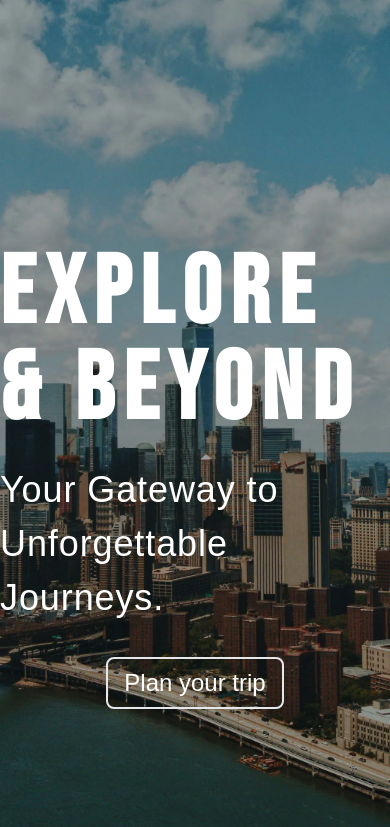
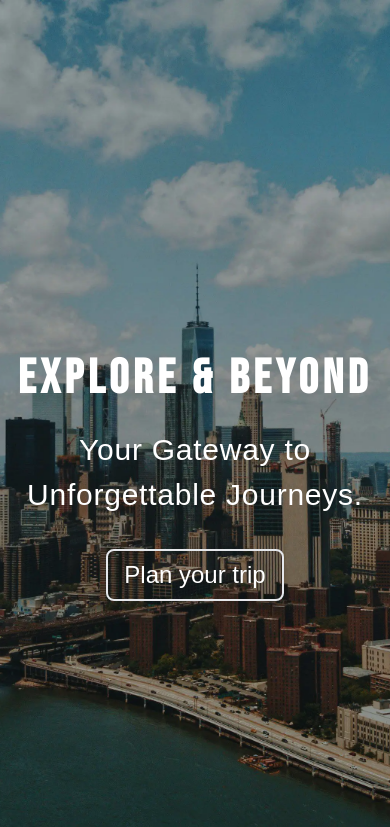
Before and after one commit to hwncito/beyond-agency, a Next.js app: page / in a window 390 px wide. Shown: the top 827 px of the page. Built offline with nearby package versions, Linux system fonts and the light colour scheme.

Commit message:
hero section is now responsive

```diff
--- a/src/components/hero/Hero.tsx
+++ b/src/components/hero/Hero.tsx
@@ -84,7 +84,7 @@ export default function Hero() {
         <div className="overflow-hidden leading-none">
           <h1
             id="hero-title"
-            className="text-8xl tracking-widest font-bold translate-y-full"
+            className="text-5xl sm:text-6xl md:text-8xl tracking-widest font-bold translate-y-full text-center"
             style={{ fontFamily: 'Bebas Neue' }}
           >
             Explore & Beyond
@@ -93,7 +93,7 @@ export default function Hero() {
         <div className="overflow-hidden leading-none mt-6 mb-8">
           <h2
             id="hero-subtitle"
-            className="text-4xl tracking-wide translate-y-full leading-normal"
+            className="text-3xl md:text-4xl tracking-wide translate-y-full leading-normal text-center text-balance"
           >
             Your Gateway to Unforgettable Journeys.
           </h2>
```
